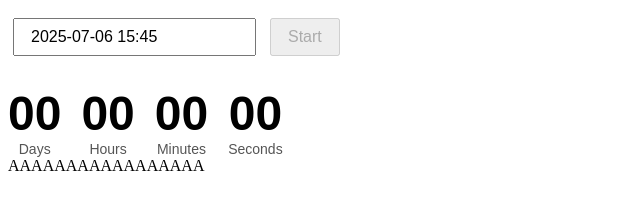
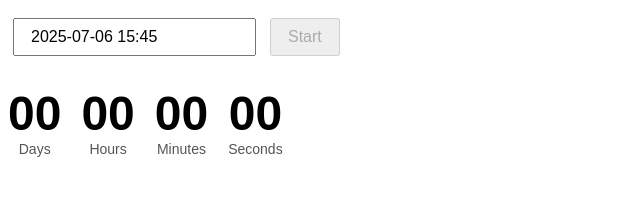
Before and after one commit to Vedatbasaq/goit-js-hw-10, a website built with Vite: page src/1-timer.html in a window 1280 px wide. Shown: the whole page, without its empty margins (0-640 px from the left). Built offline with nearby package versions, Linux system fonts and the light colour scheme; a script that the page names is missing.

Commit message:
homework update

```diff
--- a/src/1-timer.html
+++ b/src/1-timer.html
@@ -51,5 +51,4 @@
     <!-- type="module" kaldırıldı -->
     <script src="./js/01-timer.js"></script>
   </body>
-  AAAAAAAAAAAAAAAAA
 </html>
```
